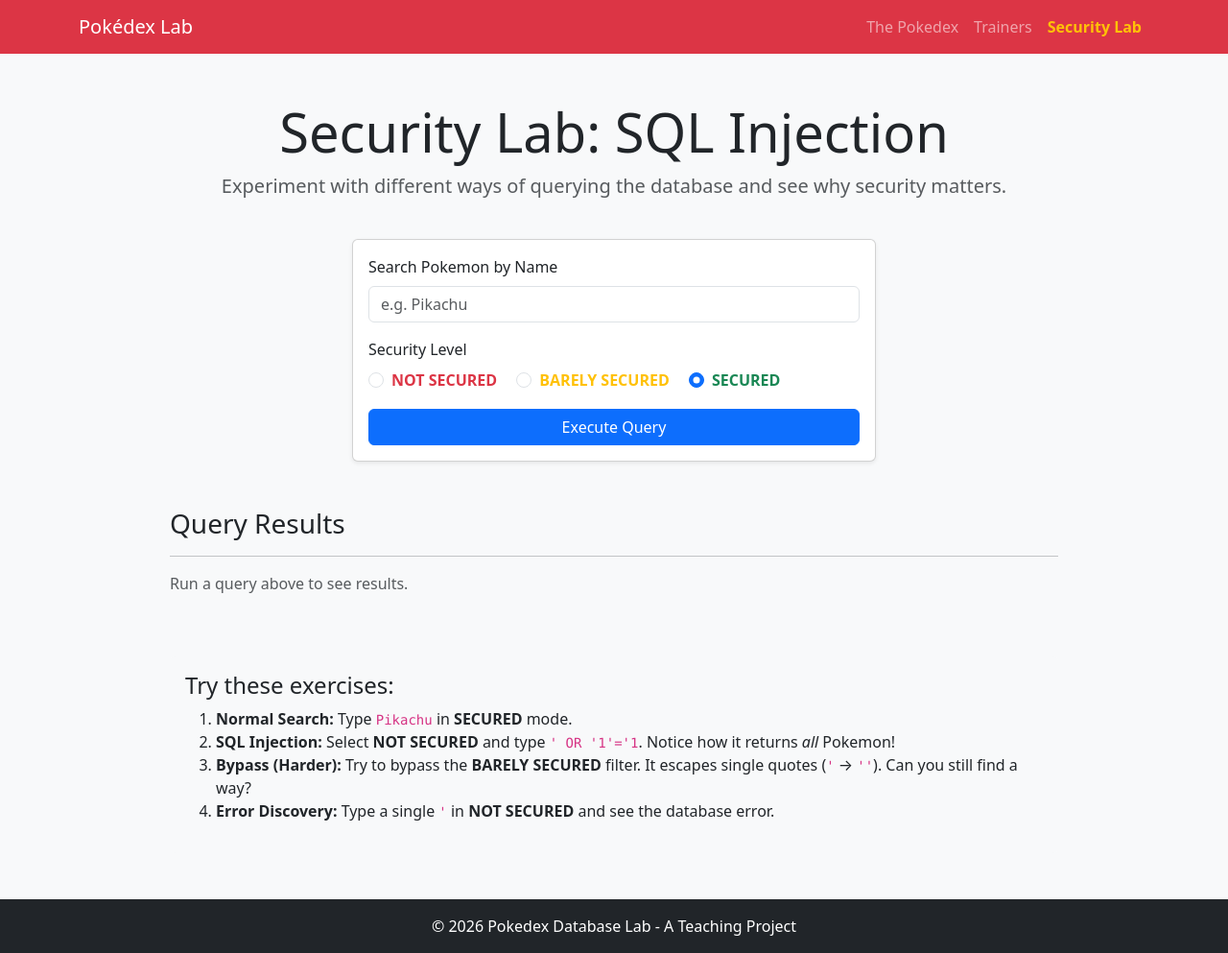
After one commit to RiceC-at-MasonHS/postgres_example_db, a Flask app: page /search in a window 1280 px wide. The commit adds this page. Shown: the whole page at 96% size. Run offline with Flask 3, Linux system fonts and the light colour scheme.

Commit message:
first attempt at GUI SQL injection

```diff
--- a/src/app.py
+++ b/src/app.py
@@ -32,6 +32,55 @@ def trainers():
     session = get_db()
     trainers_list = queries.list_all_trainers(session)
     return render_template('trainers.html', trainers=trainers_list)
+
+@app.route('/search', methods=['GET', 'POST'])
+def search():
+    """Security Lab: Demonstrate SQL Injection vulnerabilities."""
+    from sqlalchemy import text
+    session = get_db()
+    results = []
+    query_to_show = ""
+    search_term = ""
+    security_level = "secured"
+
+    if request.method == 'POST':
+        search_term = request.form.get('query', '')
+        security_level = request.form.get('security_level', 'secured')
+
+        if security_level == 'insecure':
+            # DANGEROUS: Direct string concatenation
+            query_to_show = f"SELECT * FROM pokemon WHERE name = '{search_term}'"
+            try:
+                # We use session.execute(text(...)) which still allows injection if the string itself is tainted
+                result_proxy = session.execute(text(query_to_show))
+                results = [row._asdict() for row in result_proxy]
+            except Exception as e:
+                results = [{"error": str(e)}]
+
+        elif security_level == 'barely_secured':
+            # DANGEROUS: Weak manual escaping
+            sanitized = search_term.replace("'", "''")
+            query_to_show = f"SELECT * FROM pokemon WHERE name = '{sanitized}'"
+            try:
+                result_proxy = session.execute(text(query_to_show))
+                results = [row._asdict() for row in result_proxy]
+            except Exception as e:
+                results = [{"error": str(e)}]
+
+        else:  # secured
+            # SAFE: Parameter binding
+            query_to_show = "SELECT * FROM pokemon WHERE name = :name"
+            try:
+                result_proxy = session.execute(text(query_to_show), {"name": search_term})
+                results = [row._asdict() for row in result_proxy]
+            except Exception as e:
+                results = [{"error": str(e)}]
+
+    return render_template('search.html',
+                           results=results,
+                           query_to_show=query_to_show,
+                           search_term=search_term,
+                           security_level=security_level)
 
 @app.route('/trainer/<int:trainer_id>')
 def trainer_profile(trainer_id):
--- a/templates/base.html
+++ b/templates/base.html
@@ -44,6 +44,9 @@
                     <li class="nav-item">
                         <a class="nav-link" href="/trainers">Trainers</a>
                     </li>
+                    <li class="nav-item">
+                        <a class="nav-link fw-bold text-warning" href="/search">Security Lab</a>
+                    </li>
                 </ul>
             </div>
         </div>
--- /dev/null
+++ b/templates/search.html
@@ -0,0 +1,121 @@
+{% extends 'base.html' %}
+
+{% block content %}
+<div class="row mb-4">
+    <div class="col text-center">
+        <h1 class="display-4">Security Lab: SQL Injection</h1>
+        <p class="lead text-muted">Experiment with different ways of querying the database and see why security matters.</p>
+    </div>
+</div>
+
+<div class="row mb-5">
+    <div class="col-md-6 mx-auto">
+        <div class="card shadow-sm">
+            <div class="card-body">
+                <form method="POST">
+                    <div class="mb-3">
+                        <label for="query" class="form-label">Search Pokemon by Name</label>
+                        <input type="text" class="form-control" id="query" name="query" value="{{ search_term }}" placeholder="e.g. Pikachu">
+                    </div>
+                    <div class="mb-3">
+                        <label class="form-label d-block">Security Level</label>
+                        <div class="form-check form-check-inline">
+                            <input class="form-check-input" type="radio" name="security_level" id="level1" value="insecure" {% if security_level == 'insecure' %}checked{% endif %}>
+                            <label class="form-check-label text-danger fw-bold" for="level1">NOT SECURED</label>
+                        </div>
+                        <div class="form-check form-check-inline">
+                            <input class="form-check-input" type="radio" name="security_level" id="level2" value="barely_secured" {% if security_level == 'barely_secured' %}checked{% endif %}>
+                            <label class="form-check-label text-warning fw-bold" for="level2">BARELY SECURED</label>
+                        </div>
+                        <div class="form-check form-check-inline">
+                            <input class="form-check-input" type="radio" name="security_level" id="level3" value="secured" {% if security_level == 'secured' or not security_level %}checked{% endif %}>
+                            <label class="form-check-label text-success fw-bold" for="level3">SECURED</label>
+                        </div>
+                    </div>
+                    <button type="submit" class="btn btn-primary w-100">Execute Query</button>
+                </form>
+            </div>
+        </div>
+    </div>
+</div>
+
+{% if query_to_show %}
+<div class="row mb-4">
+    <div class="col-md-10 mx-auto">
+        <div class="card border-info">
+            <div class="card-header bg-info text-white">
+                <h5 class="mb-0">Executed SQL Statement</h5>
+            </div>
+            <div class="card-body bg-dark">
+                <code class="text-light">{{ query_to_show }}</code>
+            </div>
+        </div>
+    </div>
+</div>
+{% endif %}
+
+<div class="row">
+    <div class="col-md-10 mx-auto">
+        <h3>Query Results</h3>
+        <hr>
+        {% if results %}
+            {% if results[0].error %}
+                <div class="alert alert-danger">
+                    <strong>SQL Error:</strong> {{ results[0].error }}
+                </div>
+            {% else %}
+                <div class="table-responsive">
+                    <table class="table table-hover">
+                        <thead class="table-light">
+                            <tr>
+                                <th>ID</th>
+                                <th>Name</th>
+                                <th>Type 1</th>
+                                <th>Type 2</th>
+                                <th>HP</th>
+                                <th>ATK</th>
+                                <th>DEF</th>
+                            </tr>
+                        </thead>
+                        <tbody>
+                            {% for pokemon in results %}
+                            <tr>
+                                <td>{{ pokemon.id }}</td>
+                                <td><strong>{{ pokemon.name }}</strong></td>
+                                <td>{{ pokemon.type1 }}</td>
+                                <td>{{ pokemon.type2 or '-' }}</td>
+                                <td>{{ pokemon.hp }}</td>
+                                <td>{{ pokemon.attack }}</td>
+                                <td>{{ pokemon.defense }}</td>
+                            </tr>
+                            {% endfor %}
+                        </tbody>
+                    </table>
+                </div>
+            {% endif %}
+        {% else %}
+            {% if search_term %}
+                <p class="text-muted">No Pokemon found matching that criteria.</p>
+            {% else %}
+                <p class="text-muted">Run a query above to see results.</p>
+            {% endif %}
+        {% endif %}
+    </div>
+</div>
+
+<div class="row mt-5">
+    <div class="col-md-10 mx-auto">
+        <div class="card bg-light border-0">
+            <div class="card-body">
+                <h4>Try these exercises:</h4>
+                <ol>
+                    <li><strong>Normal Search:</strong> Type <code>Pikachu</code> in <strong>SECURED</strong> mode.</li>
+                    <li><strong>SQL Injection:</strong> Select <strong>NOT SECURED</strong> and type <code>' OR '1'='1</code>. Notice how it returns <em>all</em> Pokemon!</li>
+                    <li><strong>Bypass (Harder):</strong> Try to bypass the <strong>BARELY SECURED</strong> filter. It escapes single quotes (<code>'</code> &rarr; <code>''</code>). Can you still find a way?</li>
+                    <li><strong>Error Discovery:</strong> Type a single <code>'</code> in <strong>NOT SECURED</strong> and see the database error.</li>
+                </ol>
+            </div>
+        </div>
+    </div>
+</div>
+{% endblock %}
```
Also changed, not shown: LESSON.md (+13 -0 lines).
